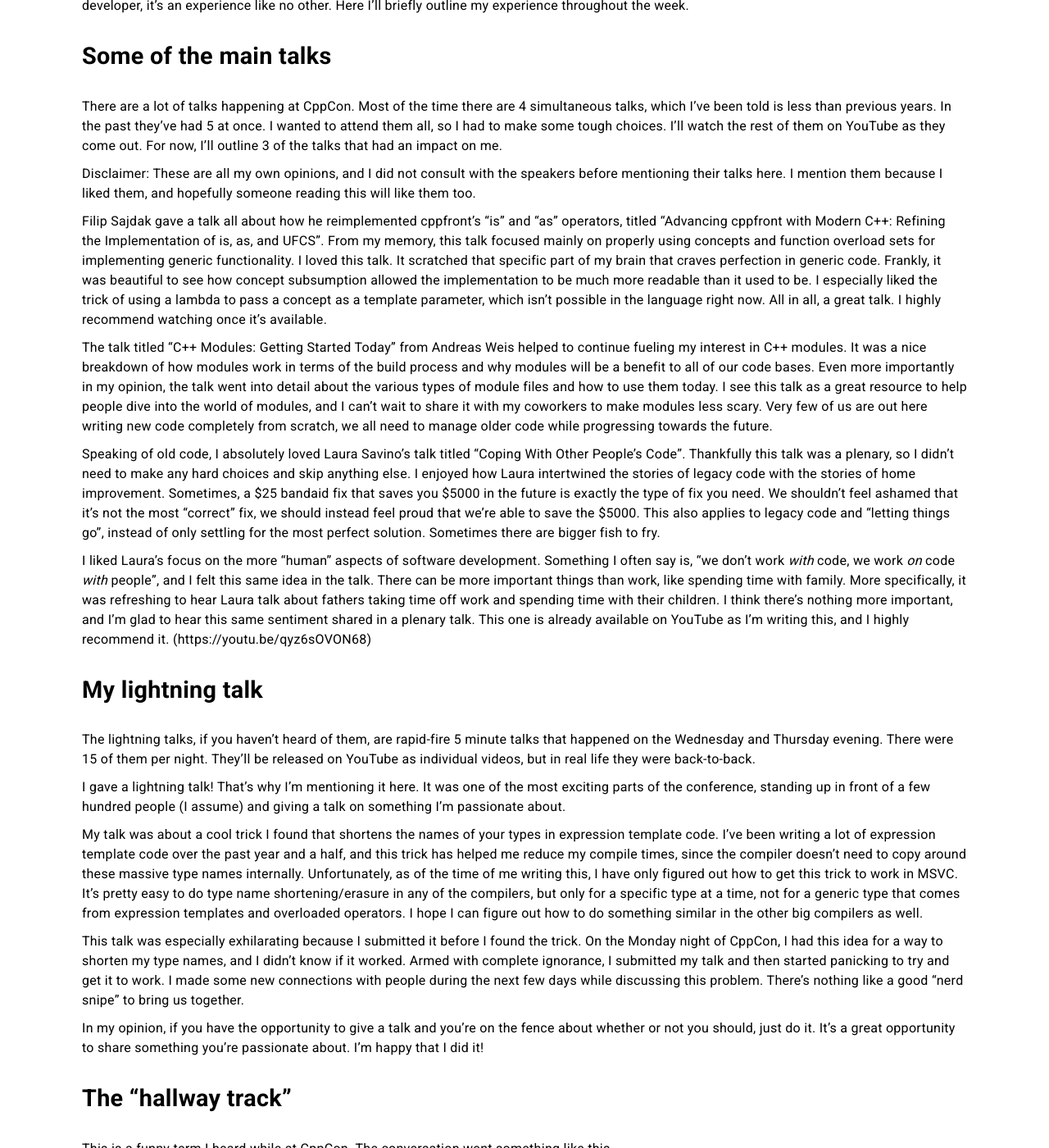
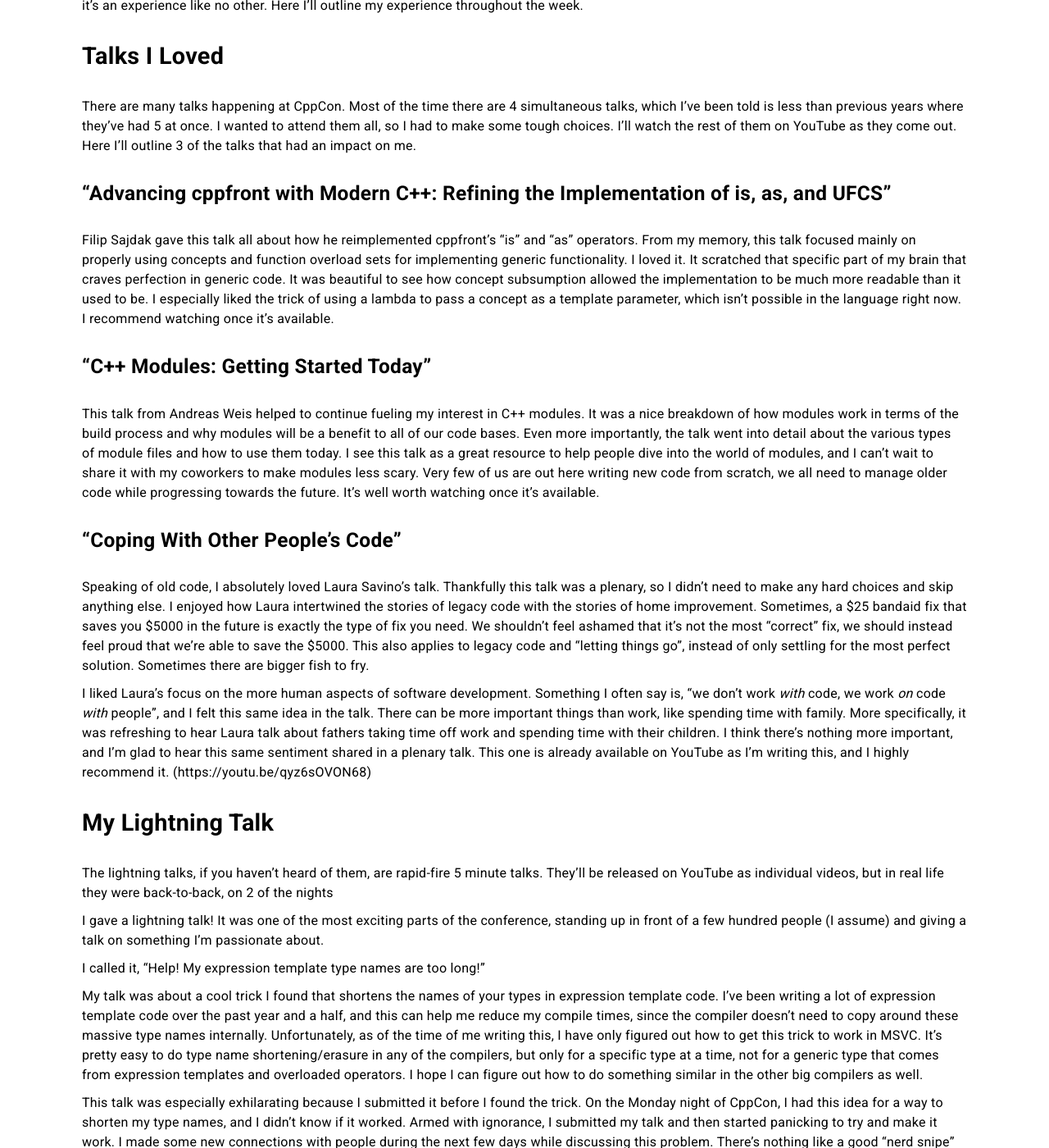
Before and after one commit to unecigarettewm/cppa-www, a Jekyll site: the page built from _posts/2023-10-19-BradenCppCon2023TripReport.md, in a window 1280 px wide and 1400 px high, scrolled down 478 px. Shown: the whole window at 82% size. Built offline with Jekyll 4.4.1, drawn with Linux system fonts in a browser that asks for light colours; comment, search, counter and statistics services are not loaded; some of the changed text lies outside the part shown.

Commit message:
Edit trip report

```diff
--- a/_posts/2023-10-19-BradenCppCon2023TripReport.md
+++ b/_posts/2023-10-19-BradenCppCon2023TripReport.md
@@ -6,35 +6,41 @@
 author-id: braden
 ---
 
-CppCon 2023 was my first time attending this conference in person (instead of in my dreams), and it was everything I was hoping for and more. I have spent many, many hours watching conference talks on YouTube, and I'm sure most of them have been from CppCon. For a professional C++ developer, it's an experience like no other. Here I'll briefly outline my experience throughout the week.
+CppCon 2023 was my first time attending this conference in person (instead of in my dreams), and it was everything I hoped for and more. I have spent many hours watching conference talks on YouTube, and I'm sure most of them have been from CppCon. For a professional C++ developer, it's an experience like no other. Here I'll outline my experience throughout the week.
 
-# Some of the main talks
+# Talks I Loved
 
-There are a lot of talks happening at CppCon. Most of the time there are 4 simultaneous talks, which I've been told is less than previous years. In the past they've had 5 at once. I wanted to attend them all, so I had to make some tough choices. I'll watch the rest of them on YouTube as they come out. For now, I'll outline 3 of the talks that had an impact on me.
+There are many talks happening at CppCon. Most of the time there are 4 simultaneous talks, which I've been told is less than previous years where they've had 5 at once. I wanted to attend them all, so I had to make some tough choices. I'll watch the rest of them on YouTube as they come out. Here I'll outline 3 of the talks that had an impact on me.
 
-Disclaimer: These are all my own opinions, and I did not consult with the speakers before mentioning their talks here. I mention them because I liked them, and hopefully someone reading this will like them too.
+## "Advancing cppfront with Modern C++: Refining the Implementation of is, as, and UFCS"
 
-Filip Sajdak gave a talk all about how he reimplemented cppfront's "is" and "as" operators, titled "Advancing cppfront with Modern C++: Refining the Implementation of is, as, and UFCS". From my memory, this talk focused mainly on properly using concepts and function overload sets for implementing generic functionality. I loved this talk. It scratched that specific part of my brain that craves perfection in generic code. Frankly, it was beautiful to see how concept subsumption allowed the implementation to be much more readable than it used to be. I especially liked the trick of using a lambda to pass a concept as a template parameter, which isn't possible in the language right now. All in all, a great talk. I highly recommend watching once it's available.
+Filip Sajdak gave this talk all about how he reimplemented cppfront's "is" and "as" operators. From my memory, this talk focused mainly on properly using concepts and function overload sets for implementing generic functionality. I loved it. It scratched that specific part of my brain that craves perfection in generic code. It was beautiful to see how concept subsumption allowed the implementation to be much more readable than it used to be. I especially liked the trick of using a lambda to pass a concept as a template parameter, which isn't possible in the language right now. I recommend watching once it's available.
 
-The talk titled "C++ Modules: Getting Started Today" from Andreas Weis helped to continue fueling my interest in C++ modules. It was a nice breakdown of how modules work in terms of the build process and why modules will be a benefit to all of our code bases. Even more importantly in my opinion, the talk went into detail about the various types of module files and how to use them today. I see this talk as a great resource to help people dive into the world of modules, and I can't wait to share it with my coworkers to make modules less scary. Very few of us are out here writing new code completely from scratch, we all need to manage older code while progressing towards the future.
+## "C++ Modules: Getting Started Today"
 
-Speaking of old code, I absolutely loved Laura Savino's talk titled "Coping With Other People's Code". Thankfully this talk was a plenary, so I didn't need to make any hard choices and skip anything else. I enjoyed how Laura intertwined the stories of legacy code with the stories of home improvement. Sometimes, a $25 bandaid fix that saves you $5000 in the future is exactly the type of fix you need. We shouldn't feel ashamed that it's not the most "correct" fix, we should instead feel proud that we're able to save the $5000. This also applies to legacy code and "letting things go", instead of only settling for the most perfect solution. Sometimes there are bigger fish to fry.
+This talk from Andreas Weis helped to continue fueling my interest in C++ modules. It was a nice breakdown of how modules work in terms of the build process and why modules will be a benefit to all of our code bases. Even more importantly, the talk went into detail about the various types of module files and how to use them today. I see this talk as a great resource to help people dive into the world of modules, and I can't wait to share it with my coworkers to make modules less scary. Very few of us are out here writing new code from scratch, we all need to manage older code while progressing towards the future. It's well worth watching once it's available.
 
-I liked Laura's focus on the more "human" aspects of software development. Something I often say is, "we don't work *with* code, we work *on* code *with* people", and I felt this same idea in the talk. There can be more important things than work, like spending time with family. More specifically, it was refreshing to hear Laura talk about fathers taking time off work and spending time with their children. I think there's nothing more important, and I'm glad to hear this same sentiment shared in a plenary talk. This one is already available on YouTube as I'm writing this, and I highly recommend it. (https://youtu.be/qyz6sOVON68)
+## "Coping With Other People's Code"
 
-# My lightning talk
+Speaking of old code, I absolutely loved Laura Savino's talk. Thankfully this talk was a plenary, so I didn't need to make any hard choices and skip anything else. I enjoyed how Laura intertwined the stories of legacy code with the stories of home improvement. Sometimes, a $25 bandaid fix that saves you $5000 in the future is exactly the type of fix you need. We shouldn't feel ashamed that it's not the most "correct" fix, we should instead feel proud that we're able to save the $5000. This also applies to legacy code and "letting things go", instead of only settling for the most perfect solution. Sometimes there are bigger fish to fry.
 
-The lightning talks, if you haven't heard of them, are rapid-fire 5 minute talks that happened on the Wednesday and Thursday evening. There were 15 of them per night. They'll be released on YouTube as individual videos, but in real life they were back-to-back.
+I liked Laura's focus on the more human aspects of software development. Something I often say is, "we don't work *with* code, we work *on* code *with* people", and I felt this same idea in the talk. There can be more important things than work, like spending time with family. More specifically, it was refreshing to hear Laura talk about fathers taking time off work and spending time with their children. I think there's nothing more important, and I'm glad to hear this same sentiment shared in a plenary talk. This one is already available on YouTube as I'm writing this, and I highly recommend it. (https://youtu.be/qyz6sOVON68)
 
-I gave a lightning talk! That's why I'm mentioning it here. It was one of the most exciting parts of the conference, standing up in front of a few hundred people (I assume) and giving a talk on something I'm passionate about.
+# My Lightning Talk
 
-My talk was about a cool trick I found that shortens the names of your types in expression template code. I've been writing a lot of expression template code over the past year and a half, and this trick has helped me reduce my compile times, since the compiler doesn't need to copy around these massive type names internally. Unfortunately, as of the time of me writing this, I have only figured out how to get this trick to work in MSVC. It's pretty easy to do type name shortening/erasure in any of the compilers, but only for a specific type at a time, not for a generic type that comes from expression templates and overloaded operators. I hope I can figure out how to do something similar in the other big compilers as well.
+The lightning talks, if you haven't heard of them, are rapid-fire 5 minute talks. They'll be released on YouTube as individual videos, but in real life they were back-to-back, on 2 of the nights
 
-This talk was especially exhilarating because I submitted it before I found the trick. On the Monday night of CppCon, I had this idea for a way to shorten my type names, and I didn't know if it worked. Armed with complete ignorance, I submitted my talk and then started panicking to try and get it to work. I made some new connections with people during the next few days while discussing this problem. There's nothing like a good "nerd snipe" to bring us together.
+I gave a lightning talk! It was one of the most exciting parts of the conference, standing up in front of a few hundred people (I assume) and giving a talk on something I'm passionate about.
 
-In my opinion, if you have the opportunity to give a talk and you're on the fence about whether or not you should, just do it. It's a great opportunity to share something you're passionate about. I'm happy that I did it!
+I called it, "Help! My expression template type names are too long!"
 
-# The "hallway track"
+My talk was about a cool trick I found that shortens the names of your types in expression template code. I've been writing a lot of expression template code over the past year and a half, and this can help me reduce my compile times, since the compiler doesn't need to copy around these massive type names internally. Unfortunately, as of the time of me writing this, I have only figured out how to get this trick to work in MSVC. It's pretty easy to do type name shortening/erasure in any of the compilers, but only for a specific type at a time, not for a generic type that comes from expression templates and overloaded operators. I hope I can figure out how to do something similar in the other big compilers as well.
+
+This talk was especially exhilarating because I submitted it before I found the trick. On the Monday night of CppCon, I had this idea for a way to shorten my type names, and I didn't know if it worked. Armed with ignorance, I submitted my talk and then started panicking to try and make it work. I made some new connections with people during the next few days while discussing this problem. There's nothing like a good "nerd snipe" to bring us together.
+
+If you have the opportunity to give a talk and you're on the fence about whether you should, just do it. It's a great opportunity to share something you're passionate about. I'm happy I did it!
+
+# The Hallway Track
 
 This is a funny term I heard while at CppCon. The conversation went something like this.
 
@@ -48,10 +54,16 @@
 
 Then it dawned on me what this person was talking about. They were referring to having conversations with other people, and cheekily calling it the "hallway track". I like that term, so I'm going to keep using it.
 
-To me, this is the most important part of the conference. All the talks can be watched later on YouTube. It's not exactly the same, you don't get to feel the energy of the room and look around and see everyone else equally as engaged in the topic, but it's pretty similar. The real importance of CppCon is meeting other professionals in the field with the same passions. Forging connections. It's the biggest part of CppCon that's irreplaceable.
+To me this is the most important part. All the talks can be watched later on YouTube. It's not the same, you don't get to feel the energy of the room and look around to see everyone else equally as engaged, but you still receive the talk. The real importance of CppCon is meeting other professionals in your field with the same passions. Forging connections. It's the biggest part of CppCon that's irreplaceable online.
 
-It was nice to have face-to-face conversations about expression templates with people who know a lot about the subject. Or to have conversations about the pedantics of such-and-such language construct, or this build system, or that compiler. This isn't something I get to do every day. I like feeling a sense of broader community of being a C++ developer and enthusiast. Yes I already knew that this community exists, and yes I interact with people online, but doing it in person was completely different. The sense of community feels much more visceral and less abstract.
+It was nice to have face-to-face conversations about expression templates with people who know a lot about the subject. Or to have conversations about the pedantics of such-and-such language construct, or this build system, or that compiler. This isn't something I get to do every day. I like feeling a sense of broader community of being a C++ developer and enthusiast. Yes I already knew that this community exists, and yes I interact with people online, but doing it in person was completely different. The sense of community is much more immediate and tangible.
 
-Not to mention the strange feeling of being face-to-face with people who are well known in the C++ community. I was sitting at a talk, and I suddenly realized I was sitting directly behind Bjarne Stroustrup himself. I was standing in the hallway and talking with a few people, and then Jason Turner walked up and joined the conversation. Now, I don't think idolizing people is healthy in general, but it's definitely a shock to see these people in person who I've only ever watched through a screen.
+Not to mention the strange feeling of being face-to-face with people who are well known in the C++ community. I was sitting at a talk, and I suddenly realized I was sitting directly behind Bjarne Stroustrup himself. Another time, I was standing in the hallway talking with a few people, and then Jason Turner walked up and joined the conversation. Now, I don't think idolizing people is healthy in general, but it's definitely a shock to see these people in person who I've only ever watched through a screen.
 
-This whole experience has given me a sense of belonging in the wider C++ community. I'm thankful that I got the opportunity to attend CppCon 2023, and I look forward to strengthening the connections I made and building more in the future.
+# Summary
+
+The talks were amazing, especially giving a talk of my own. Even more importantly I made some new connections and friends. Nothing beats meeting people face-to-face, it makes the sense of community feel more visceral.
+
+This whole experience has given me a sense of belonging in the C++ world. After CppCon 2023, I feel inspired to start a local meetup to build more community. I'm thankful that I got the opportunity to attend, and I look forward to strengthening the connections I made.
+
+![CppCon 2023 Opening](/images/posts/braden/2023-10-19-CppCon2023Opening.jpg)
```
Also changed, not shown: images/posts/braden/2023-10-19-CppCon2023Opening.jpg (added).
